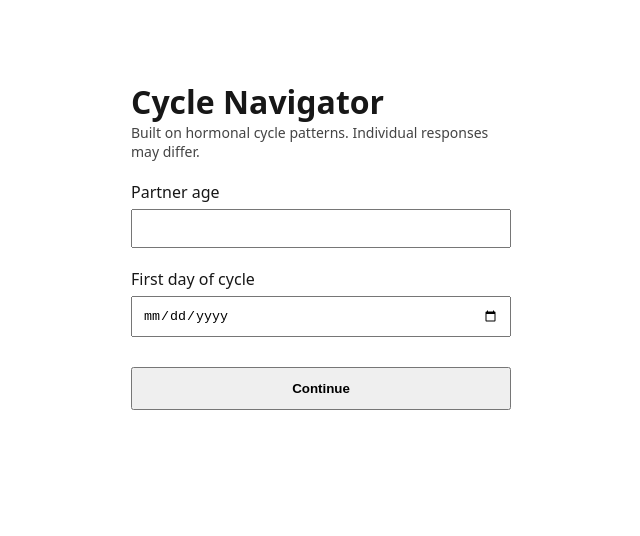
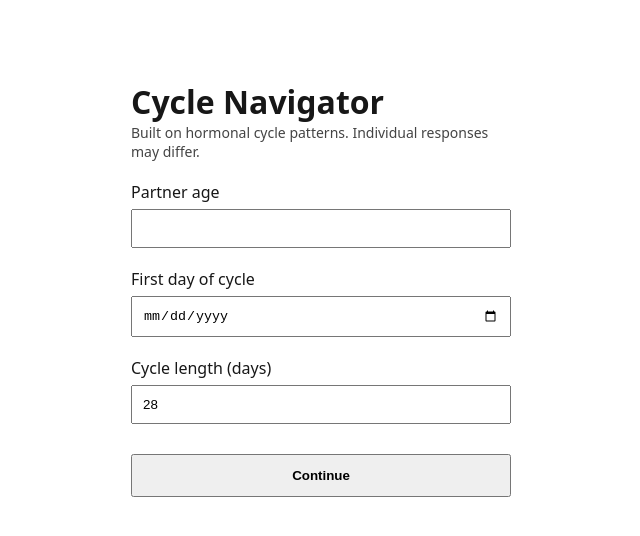
Before and after one commit to Temujin-67/cycle-navigator, a Next.js app: page / in a window 1280 px wide. Shown: the top 536 px of the page, without its empty margins (319-959 px from the left). Built offline with nearby package versions, Linux system fonts and the light colour scheme.

Commit message:
Update page.tsx

```diff
--- a/src/app/page.tsx
+++ b/src/app/page.tsx
@@ -7,21 +7,19 @@ export default function HomePage() {
   const router = useRouter();
   const [age, setAge] = useState("");
   const [day1, setDay1] = useState("");
+  const [cycleLength, setCycleLength] = useState("28");
 
   function go() {
     if (!age || !day1) return;
-    router.push(`/calendar?age=${age}&day1=${day1}`);
+
+    const cl = Number(cycleLength || "28");
+    const safeCl = Number.isFinite(cl) ? Math.min(40, Math.max(21, cl)) : 28;
+
+    router.push(`/calendar?age=${age}&day1=${day1}&cl=${safeCl}`);
   }
 
   return (
-    <main
-      style={{
-        maxWidth: 420,
-        margin: "60px auto",
-        padding: 20,
-        fontFamily: "system-ui",
-      }}
-    >
+    <main style={{ maxWidth: 420, margin: "60px auto", padding: 20, fontFamily: "system-ui" }}>
       <h1>Cycle Navigator</h1>
 
       <p style={{ fontSize: 14, color: "#444" }}>
@@ -48,6 +46,18 @@ export default function HomePage() {
         />
       </label>
 
+      <label style={{ display: "block", marginTop: 20 }}>
+        Cycle length (days)
+        <input
+          type="number"
+          value={cycleLength}
+          onChange={(e) => setCycleLength(e.target.value)}
+          min={21}
+          max={40}
+          style={{ width: "100%", padding: 10, marginTop: 6 }}
+        />
+      </label>
+
       <button
         onClick={go}
         style={{
```
